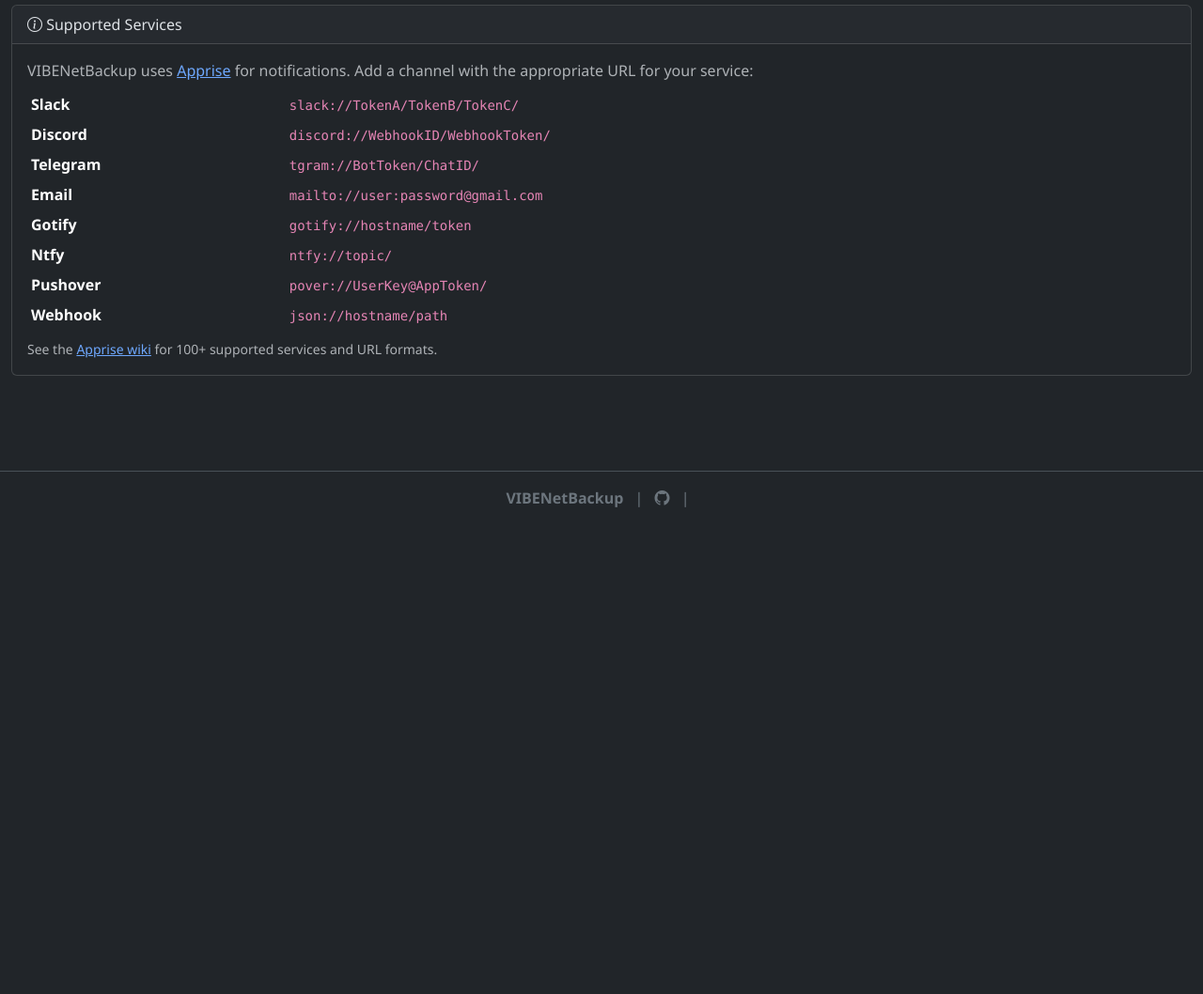
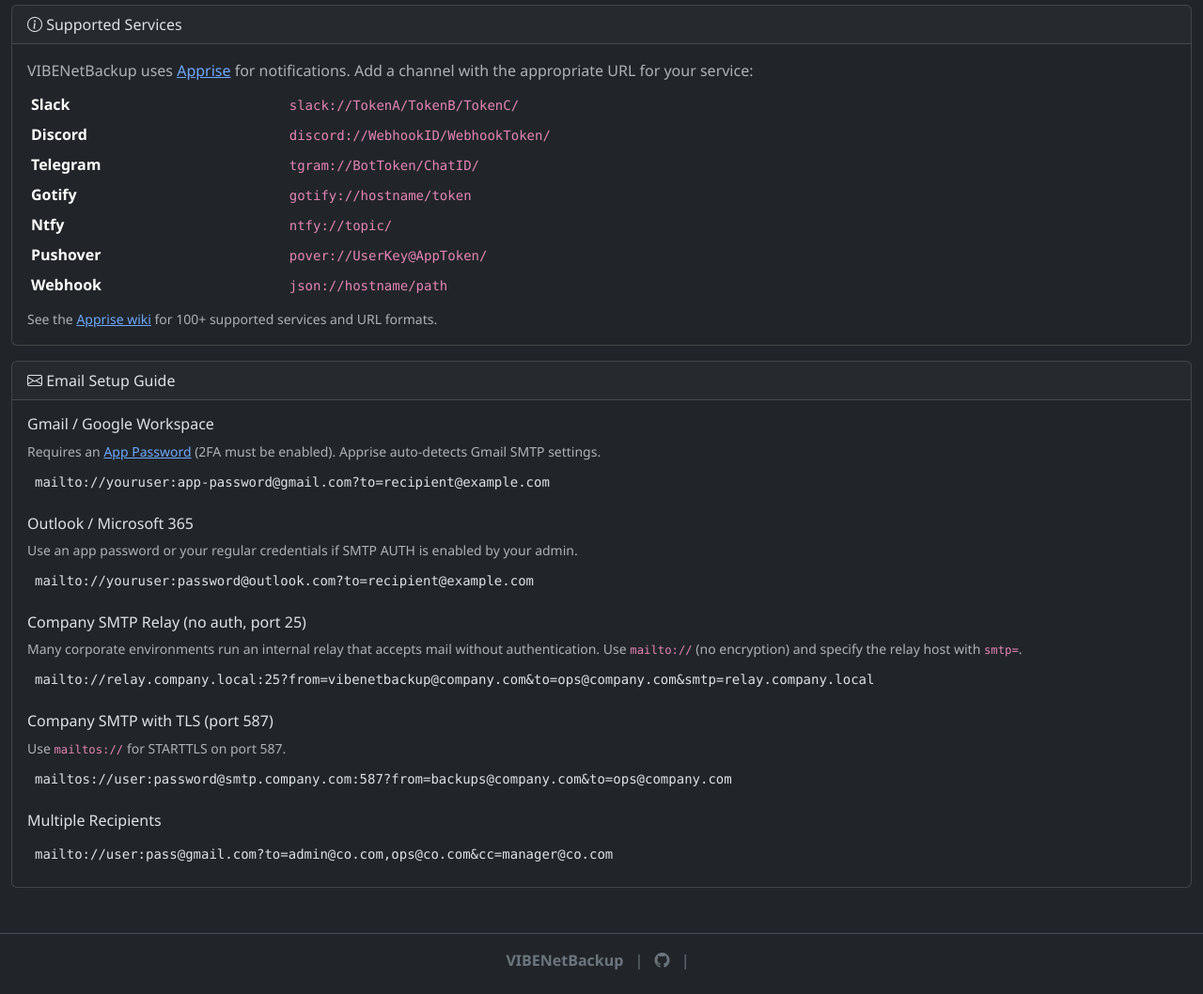
Before and after one commit to kulunkilabs/vibenetbackup, a Python web app: template app/templates/notifications/list.html in a window 1280 px wide. Shown: the part 244-1302 px from the top of the page at 94% size. Before the commit the page ends 784 px from the top, so only its background shows below. Run offline with Jinja, Linux system fonts and the light colour scheme; the template is opened without the code that fills it, so the values that code supplies are empty.

Commit message:
Add email setup guide to notifications page
Document Gmail, Outlook, corporate SMTP relay (port 25 no auth),
SMTP with TLS (port 587), and multiple recipients with examples.

```diff
--- a/app/templates/notifications/list.html
+++ b/app/templates/notifications/list.html
@@ -86,7 +86,6 @@
                 <tr><td class="text-nowrap"><strong>Slack</strong></td><td><code>slack://TokenA/TokenB/TokenC/</code></td></tr>
                 <tr><td class="text-nowrap"><strong>Discord</strong></td><td><code>discord://WebhookID/WebhookToken/</code></td></tr>
                 <tr><td class="text-nowrap"><strong>Telegram</strong></td><td><code>tgram://BotToken/ChatID/</code></td></tr>
-                <tr><td class="text-nowrap"><strong>Email</strong></td><td><code>mailto://user:password@gmail.com</code></td></tr>
                 <tr><td class="text-nowrap"><strong>Gotify</strong></td><td><code>gotify://hostname/token</code></td></tr>
                 <tr><td class="text-nowrap"><strong>Ntfy</strong></td><td><code>ntfy://topic/</code></td></tr>
                 <tr><td class="text-nowrap"><strong>Pushover</strong></td><td><code>pover://UserKey@AppToken/</code></td></tr>
@@ -96,4 +95,28 @@
         <p class="text-muted mt-2 mb-0"><small>See the <a href="https://github.com/caronc/apprise/wiki" target="_blank" rel="noopener">Apprise wiki</a> for 100+ supported services and URL formats.</small></p>
     </div>
 </div>
+
+<div class="card mt-3">
+    <div class="card-header"><i class="bi bi-envelope"></i> Email Setup Guide</div>
+    <div class="card-body">
+        <h6>Gmail / Google Workspace</h6>
+        <p class="text-muted small mb-1">Requires an <a href="https://myaccount.google.com/apppasswords" target="_blank" rel="noopener">App Password</a> (2FA must be enabled). Apprise auto-detects Gmail SMTP settings.</p>
+        <pre class="bg-dark p-2 rounded mb-3"><code>mailto://youruser:app-password@gmail.com?to=recipient@example.com</code></pre>
+
+        <h6>Outlook / Microsoft 365</h6>
+        <p class="text-muted small mb-1">Use an app password or your regular credentials if SMTP AUTH is enabled by your admin.</p>
+        <pre class="bg-dark p-2 rounded mb-3"><code>mailto://youruser:password@outlook.com?to=recipient@example.com</code></pre>
+
+        <h6>Company SMTP Relay (no auth, port 25)</h6>
+        <p class="text-muted small mb-1">Many corporate environments run an internal relay that accepts mail without authentication. Use <code>mailto://</code> (no encryption) and specify the relay host with <code>smtp=</code>.</p>
+        <pre class="bg-dark p-2 rounded mb-3"><code>mailto://relay.company.local:25?from=vibenetbackup@company.com&to=ops@company.com&smtp=relay.company.local</code></pre>
+
+        <h6>Company SMTP with TLS (port 587)</h6>
+        <p class="text-muted small mb-1">Use <code>mailtos://</code> for STARTTLS on port 587.</p>
+        <pre class="bg-dark p-2 rounded mb-3"><code>mailtos://user:password@smtp.company.com:587?from=backups@company.com&to=ops@company.com</code></pre>
+
+        <h6>Multiple Recipients</h6>
+        <pre class="bg-dark p-2 rounded mb-0"><code>mailto://user:pass@gmail.com?to=admin@co.com,ops@co.com&cc=manager@co.com</code></pre>
+    </div>
+</div>
 {% endblock %}
```
Also changed, not shown: app/templates/notifications/form.html (+7 -1 lines).
